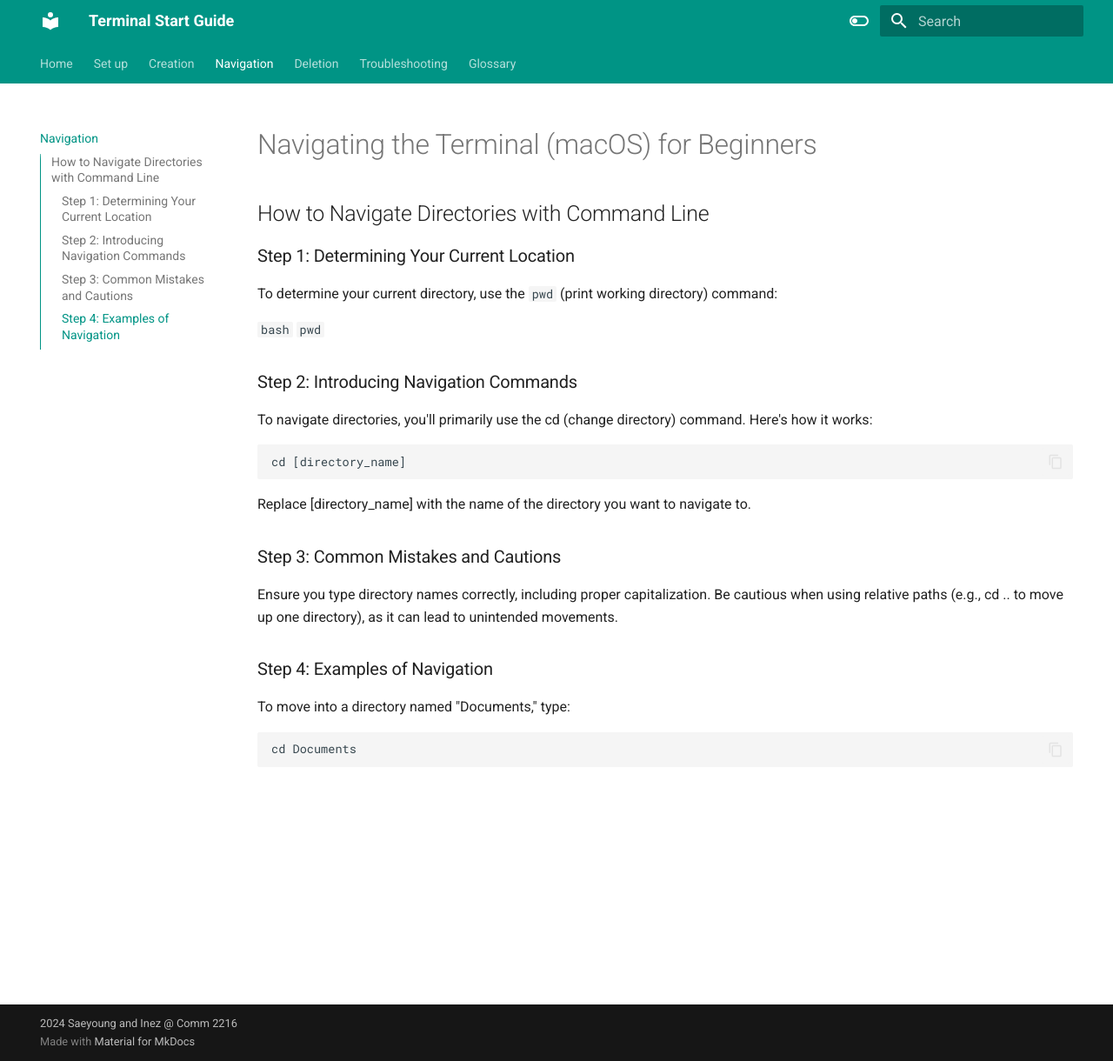
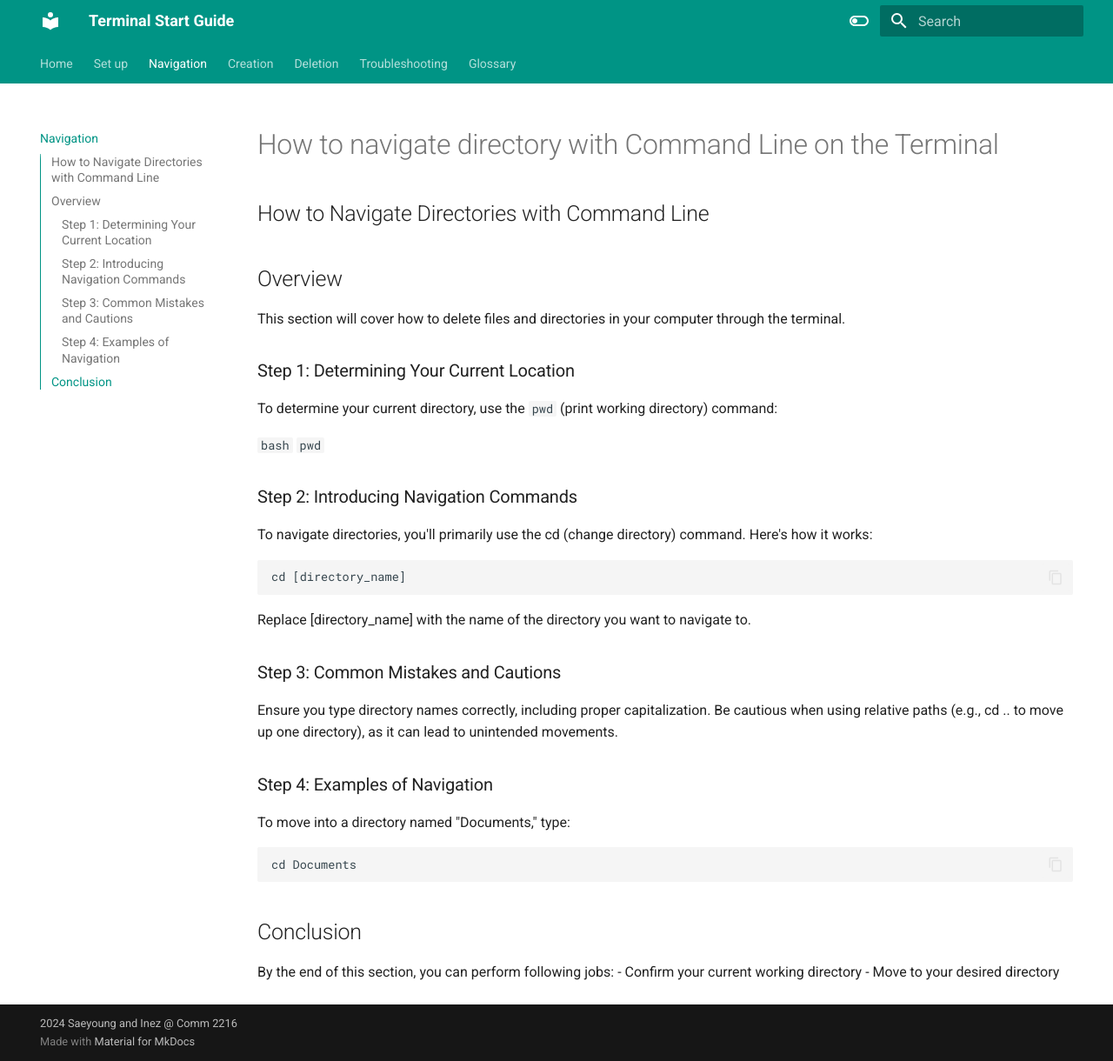
Before and after one commit to Inez-y/user_docs_Inez_Saeyoung, an MkDocs documentation site: the page built from docs/navi.md, in a window 1280 px wide and 1220 px high. Shown: the whole window at 87% size. Built offline with MkDocs 1.6.1 and Material for MkDocs 9.7.7, drawn with Linux system fonts in a browser that asks for light colours.

Commit message:
UPDATE task files

````diff
--- a/docs/navi.md
+++ b/docs/navi.md
@@ -1,6 +1,10 @@
-# Navigating the Terminal (macOS) for Beginners
+# How to navigate directory with Command Line on the Terminal
 
 ## How to Navigate Directories with Command Line
+
+## Overview
+
+This section will cover how to delete files and directories in your computer through the terminal.
 
 ### Step 1: Determining Your Current Location
 
@@ -31,3 +35,9 @@ To move into a directory named "Documents," type:
 ```
 cd Documents
 ```
+
+## Conclusion
+
+By the end of this section, you can perform following jobs:
+- Confirm your current working directory
+- Move to your desired directory
--- a/mkdocs.yml
+++ b/mkdocs.yml
@@ -2,8 +2,8 @@ site_name: Terminal Start Guide
 nav:
   - Home: "index.md"
   - Set up: "setup.md"
+  - Navigation: "navi.md"
   - Creation: "creation1.md"
-  - Navigation: "navi.md"
   - Deletion: "deletion.md"
   - Troubleshooting: "troubleshooting.md"
   - Glossary: "glossaryterm.md"
````
Also changed, not shown: docs/Creation.md (deleted, +0 -24 lines), docs/creation1.md (+8 -2 lines), docs/deletion.md (+5 -1 lines), docs/index.md (+1 -1 lines).
